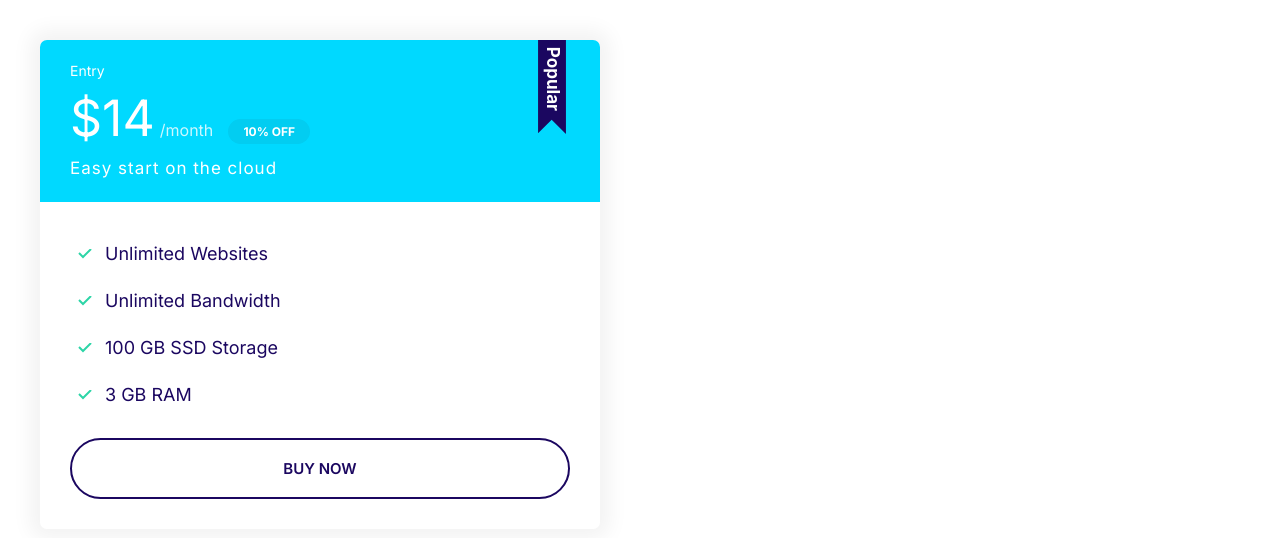
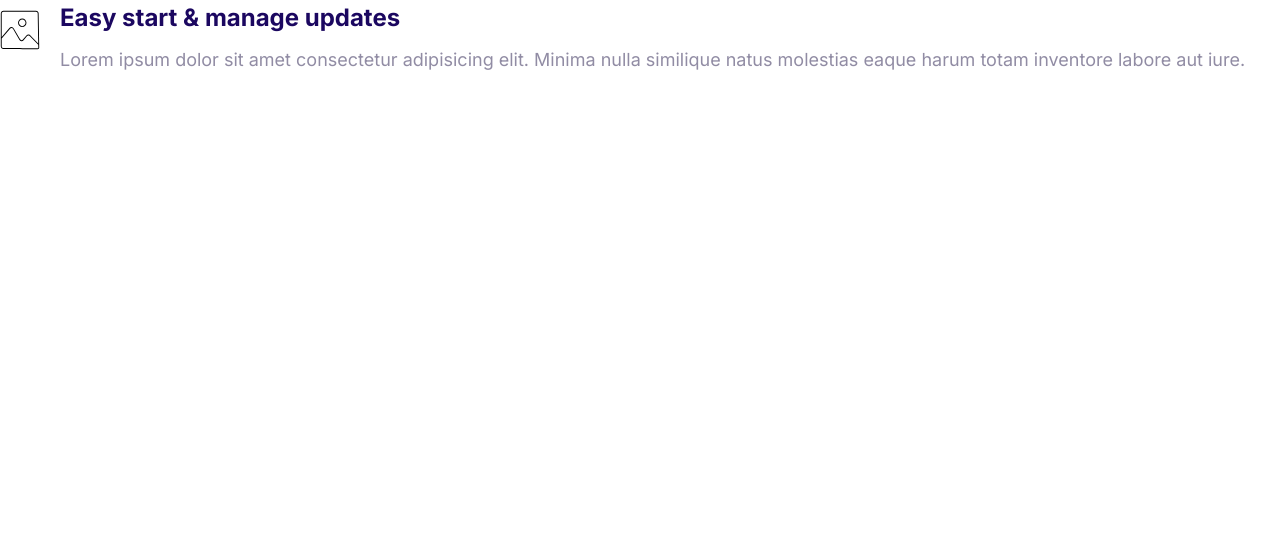
Before and after one commit to hilary5/Moshify, a plain HTML site: page index.html in a window 1280 px wide. Drawn offline with Linux system fonts and the light colour scheme.

Commit message:
defined media

```diff
--- a/css/styles.css
+++ b/css/styles.css
@@ -355,3 +355,20 @@ a {
         font-size: 1.7rem;
     }
 }
+
+/* Media */
+.media {
+    display: flex;
+}
+
+.media__title {
+    margin-top: 0;
+}
+
+.media__body {
+    margin: 0 2rem;
+}
+
+.media__image {
+    margin-top: 1rem;
+}
--- a/index.html
+++ b/index.html
@@ -15,26 +15,18 @@
     <link rel="stylesheet" href="css/styles.css" />
   </head>
   <body>
-    <div style="width: 50%; padding: 4rem">
-      <div class="plan plan--popular">
-        <div class="card card--secondary">
-          <header class="card__header">
-            <h3 class="plan__name">Entry</h3>
-            <span class="plan__price">$14</span>
-            <span class="plan__billing-cycle">/month</span>
-            <span class="badge badge--secondary badge--small">10% OFF</span>
-            <span class="plan__description">Easy start on the cloud</span>
-          </header>
-          <div class="card__body">
-            <ul class="list list--tick">
-              <li class="list__item">Unlimited Websites</li>
-              <li class="list__item">Unlimited Bandwidth</li>
-              <li class="list__item">100 GB SSD Storage</li>
-              <li class="list__item">3 GB RAM</li>
-            </ul>
-            <button class="btn btn--outline btn--block">Buy now</button>
-          </div>
-        </div>
+    <div class="media">
+      <div class="media__image">
+        <svg class="icon icon--primary">
+          <use xlink:href="images/sprite.svg#snap"></use>
+        </svg>
+      </div>
+      <div class="media__body">
+        <h3 class="media__title">Easy start & manage updates</h3>
+        <p>
+          Lorem ipsum dolor sit amet consectetur adipisicing elit. Minima nulla
+          similique natus molestias eaque harum totam inventore labore aut iure.
+        </p>
       </div>
     </div>
   </body>
```
Also changed, not shown: components/media.html (added, +14 -0 lines).
